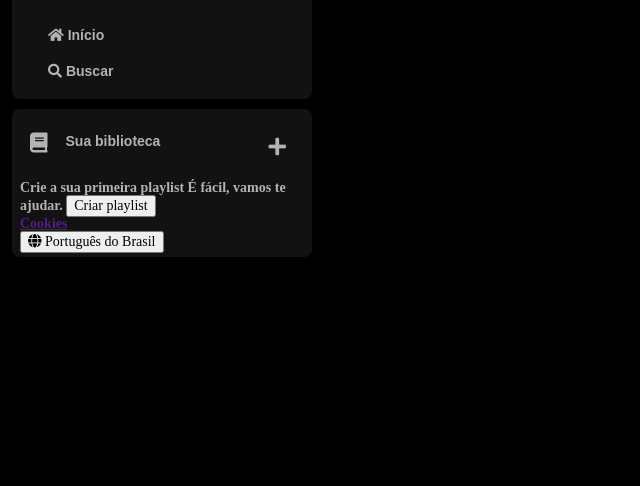
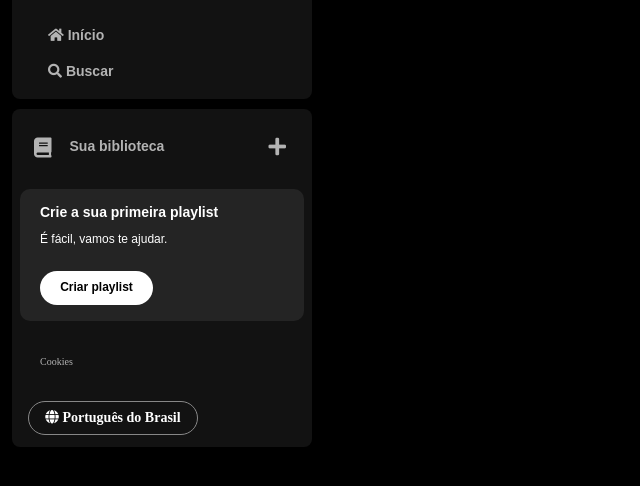
Before and after one commit to matheusesdev/spotify-imersao-alura, a website: page index.html in a window 1280 px wide. Shown: the part 74-560 px from the top of the page, without its empty margins (0-640 px from the left). Drawn offline with nearby package versions, Linux system fonts and the light colour scheme.

Commit message:
update style.css

```diff
--- a/styles.css
+++ b/styles.css
@@ -90,7 +90,7 @@ body {
     text-align: center;
     text-decoration: none;
     text-transform: none;
-    padding: 20px 10px;
+    padding: 25px 10px 0 14px;
 }
 
 .library .library_content .fa {
@@ -103,3 +103,82 @@ body {
 .library .library_content .fa-plus {
     margin: 24px 10px;
 }
+
+.section-playlist {
+    display: flex;
+    align-items: flex-start;
+    justify-content: space-between;
+    gap: 20px;
+    background-color: #242424;
+    color: #b3b3b3;
+    font-weight: 600;
+    font-size: 14px;
+    margin: 8px 0px;
+    padding: 16px 20px;
+    border-radius: 10px;
+}
+
+.section-playlist .section-playlist_content {
+    display: flex;
+    flex-direction: column;
+}
+
+.section-playlist_content .text {
+    padding-bottom: 14px;
+    color: #fff;
+    font-family: "DM Sans", sans-serif;
+}
+
+.section-playlist_content .title {
+    font-weight: 700;
+}
+
+.section-playlist_content .subtitle {
+    font-weight: 500;
+    font-size: 12px;
+}
+
+.section-playlist_content .section-playlist_button {
+    display: flex;
+    justify-content: center;
+    background-color: #fff;
+    color: #000;
+    border-radius: 20px;
+    font-size: 12px;
+    font-weight: 700;
+    font-family: "DM Sans", sans-serif;
+    text-decoration: none;
+    text-transform: none;
+    padding: 10px;
+    margin-top: 12px;
+    border: 0;
+    width: 113px;
+}
+
+.sidebar .cookies {
+    margin: 25px 20px;
+}
+
+.sidebar .cookies a {
+    color: #b3b3b3;
+    font-weight: 500;
+    font-size: 10px;
+    text-decoration: none;
+}
+
+.sidebar .cookies a:hover {
+    color: #6f6f6f;
+}
+
+.languages .languages_button {
+    align-items: center;
+    background-color: transparent;
+    border: 1px solid #878787;
+    color: #fff;
+    font-weight: bold;
+    cursor: pointer;
+    width: 170px;
+    margin: 8px;
+    padding: 8px;
+    border-radius: 20px;
+}
```
